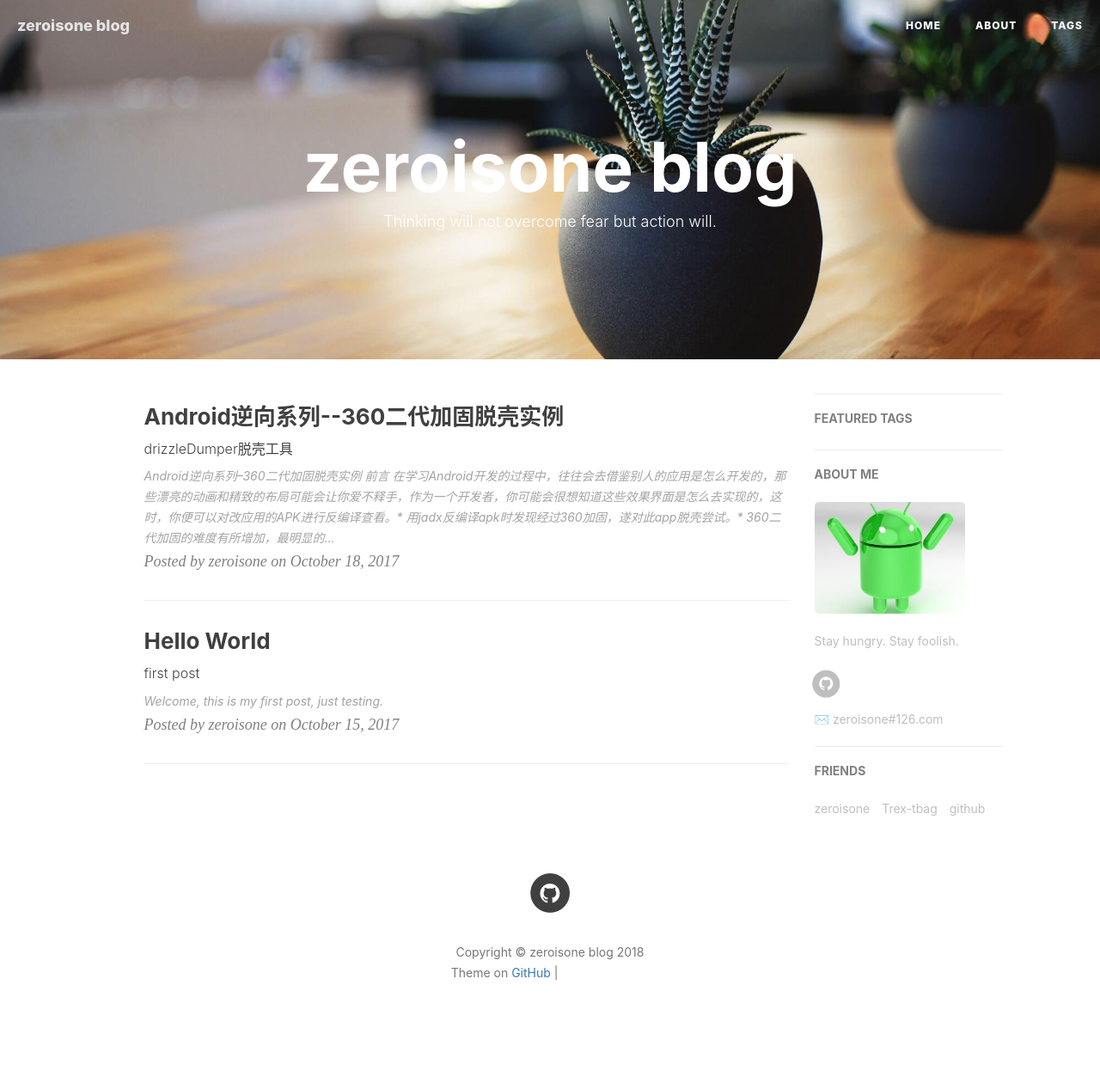
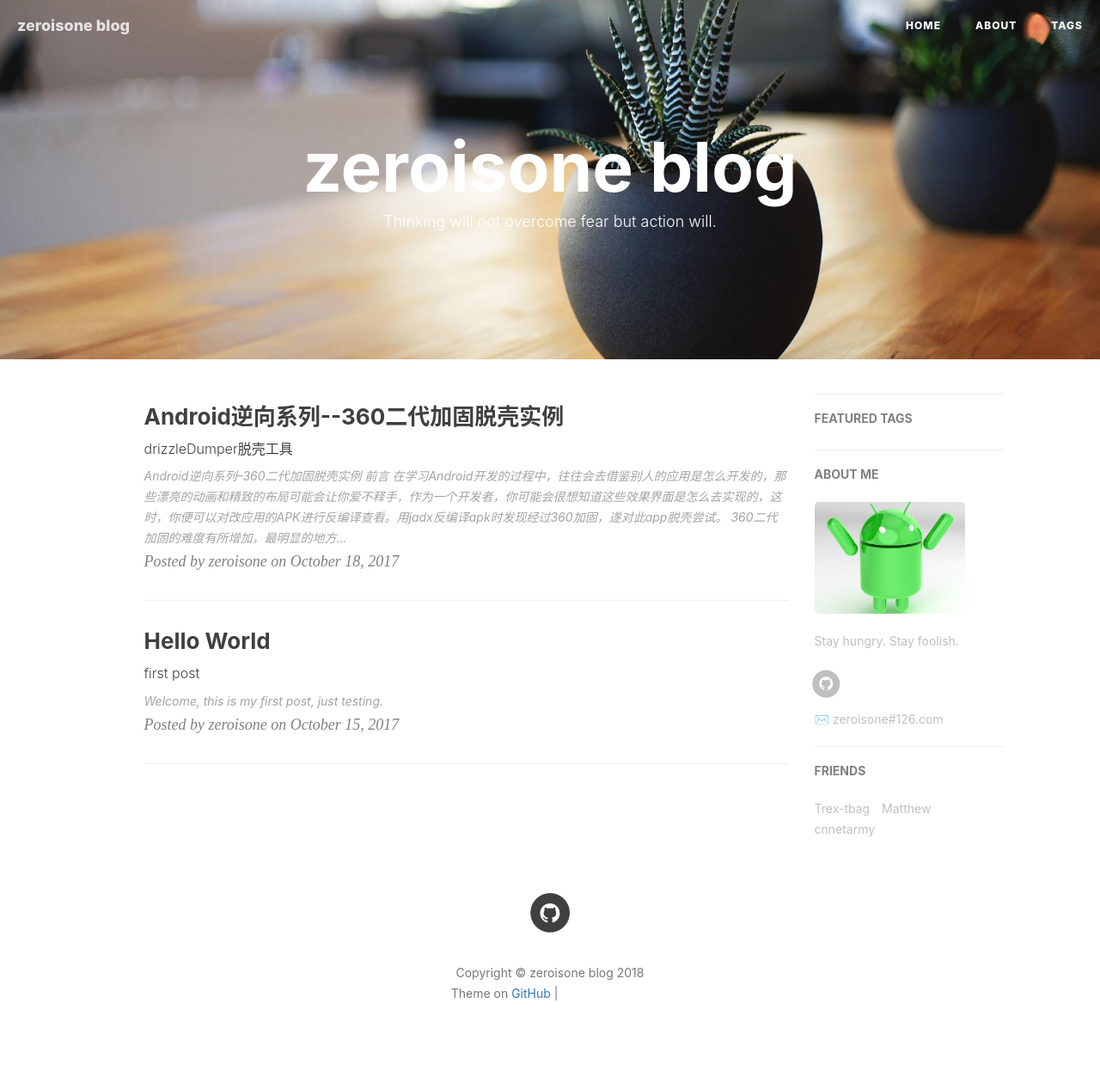
Before and after one commit to oneiszero/oneiszero, a Jekyll site: the page built from index.html, in a window 1280 px wide. Shown: the whole page at 86% size. Built offline with Jekyll 4.4.1, drawn with Linux system fonts in a browser that asks for light colours; nearby versions of some CDN libraries; the list of posts is cut into pages by our own code; comment, search, counter and statistics services are not loaded; before the commit the page ends 1236 px from its top, so only the background shows below that; grey boxes are pictures that could not be loaded.

```diff
--- a/_config.yml
+++ b/_config.yml
@@ -96,13 +96,13 @@ service-worker: true
 # Friends
 friends: [
     {
-        title: "zeroisone",
-        href: "http://zeroisone.cc"
-    },{
         title: "Trex-tbag",
         href: "https://Trex-tbag.github.io"
     },{
-        title: "github",
-        href: "https://github.com/oneiszero/"
+        title: "Matthew",
+        href: "https://blog.csdn.net/ZZZJX7"
+    },{
+        title: "cnnetarmy",
+        href: "http://www.cnnetarmy.com/"
     }
 ]
```
Also changed, not shown: _posts/2017-10-18-Android逆向系列--360二代加固脱壳实例.md (+71 -27 lines), img/avatar-by.jpg.
